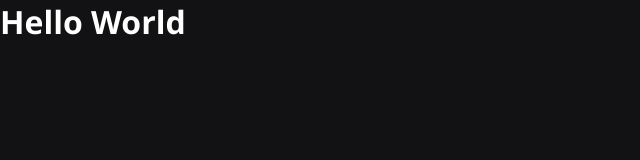
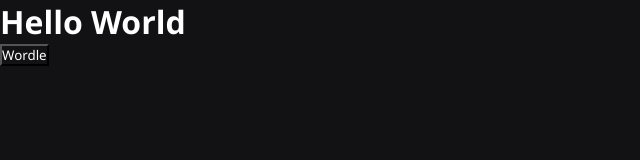
Before and after one commit to ahmet-kok/wordle, a Next.js app: page / in a window 1280 px wide. Shown: the top 160 px of the page, without its empty margins (0-640 px from the left). Built offline with nearby package versions, Linux system fonts and the light colour scheme.

Commit message:
route added

```diff
--- a/src/pages/index.js
+++ b/src/pages/index.js
@@ -1,5 +1,5 @@
 import Head from 'next/head'
-import WordleBox from '../../components/wordle/wordlebox'
+import  Router  from 'next/router'
 
 export default function Home() {
   return (
@@ -13,6 +13,7 @@
       <h1>
         Hello World
       </h1>
+      <button onClick={() => Router.push('/wordle')}>Wordle</button>
 
     </>
   )
--- a/src/pages/wordle/index.js
+++ b/src/pages/wordle/index.js
@@ -1,5 +1,5 @@
-import WordleBox from "../../../components/wordle/wordlebox";
-import { useEffect, useState, useRef } from "react";
+import WordleBox from "../../../components/wordle/WordleBox";
+import { useState, useRef } from "react";
 import { useRouter } from "next/router";
 import WordleKeyboard from "../../../components/keyboard/WordleKeyboard";
 
```
